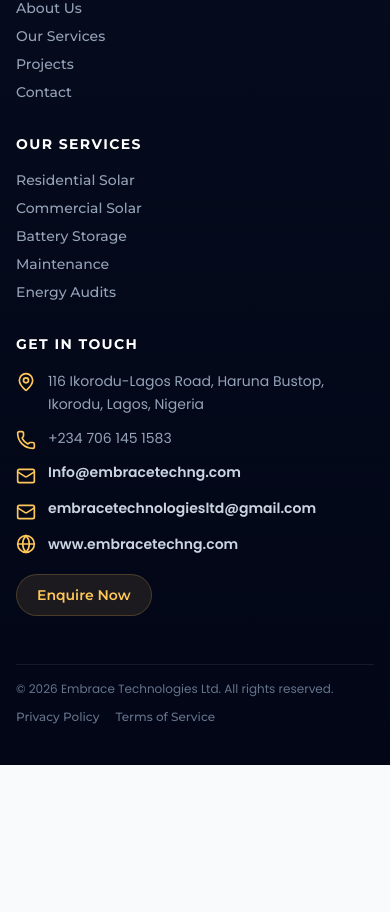
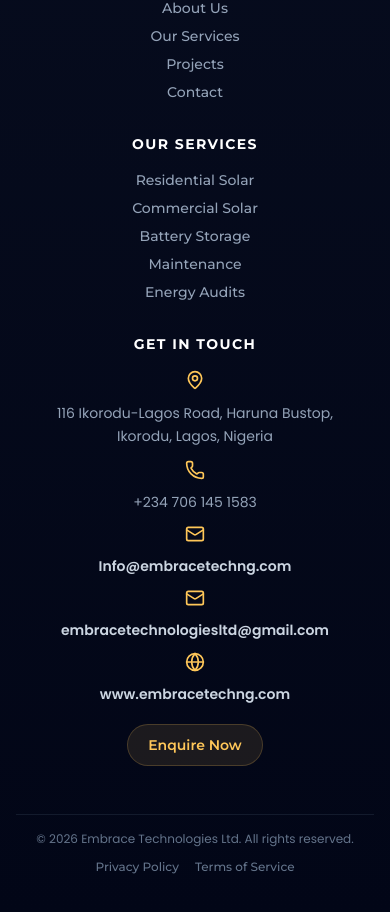
Before and after one commit to imoleayomi19/the-embrace, a React (Vite) app: page /#/contact in a window 390 px wide. Shown: the part 3094-4006 px from the top of the page. Before the commit the page ends 3859 px from the top, so only its background shows below. Built offline with nearby package versions, Linux system fonts and the light colour scheme.

Commit message:
fix: improve footer layout and responsiveness by adjusting flex properties and alignment for better user experience

```diff
--- a/src/components/Footer.tsx
+++ b/src/components/Footer.tsx
@@ -81,7 +81,7 @@
           </div>
 
           {/* Column 2: Quick Links */}
-          <div className="lg:col-span-2">
+          <div className="lg:col-span-2 text-center lg:text-left flex flex-col items-center lg:items-start">
             {/* Section Title - Montserrat Bold */}
             <h4 className="text-sm font-montserrat font-bold uppercase tracking-widest text-white mb-4">
               Quick Links
@@ -102,7 +102,7 @@
           </div>
 
           {/* Column 3: Our Services */}
-          <div className="lg:col-span-3">
+          <div className="lg:col-span-3 text-center lg:text-left flex flex-col items-center lg:items-start">
             <h4 className="text-sm font-montserrat font-bold uppercase tracking-widest text-white mb-4">
               Our Services
             </h4>
@@ -121,20 +121,20 @@
           </div>
 
           {/* Column 4: Contact Info */}
-          <div className="lg:col-span-3">
+          <div className="lg:col-span-3 text-center lg:text-left flex flex-col items-center lg:items-start">
             <h4 className="text-sm font-montserrat font-bold uppercase tracking-widest text-white mb-4">
               Get In Touch
             </h4>
-            <ul className="space-y-3 text-sm text-slate-400 font-montserrat font-medium">
-              <li className="flex items-start gap-3">
-                <MapPin className="w-5 h-5 text-secondary shrink-0 mt-0.5" />
+            <ul className="space-y-3 text-sm text-slate-400 font-montserrat font-medium items-center lg:items-start flex flex-col">
+              <li className="flex items-center lg:items-start gap-3 flex-col lg:flex-row">
+                <MapPin className="w-5 h-5 text-secondary shrink-0" />
                 {/* Body Text - Poppins Regular */}
                 <span className="leading-relaxed font-poppins font-normal">
                   116 Ikorodu-Lagos Road, Haruna Bustop, <br /> Ikorodu, Lagos, Nigeria
                 </span>
               </li>
-              <li className="flex items-start gap-3">
-                <Phone className="w-5 h-5 text-secondary shrink-0 mt-0.5" />
+              <li className="flex items-center lg:items-start gap-3 flex-col lg:flex-row">
+                <Phone className="w-5 h-5 text-secondary shrink-0" />
                 <div className="flex flex-col gap-1">
                   <a href="tel:+2347061451583" className="transition-colors hover:text-secondary block font-poppins font-normal">
                     +234 706 145 1583
@@ -142,8 +142,8 @@
                 </div>
               </li>
 
-              <li className="flex items-start gap-3">
-                <Mail className="w-5 h-5 text-secondary shrink-0 mt-1" />
+              <li className="flex items-center lg:items-start gap-3 flex-col lg:flex-row">
+                <Mail className="w-5 h-5 text-secondary shrink-0" />
                 <div className="flex flex-col gap-1">
                   <a
                     href="mailto:Info@embracetechng.com"
@@ -153,8 +153,8 @@
                   </a>
                 </div>
               </li>
-              <li className="flex items-start gap-3">
-                <Mail className="w-5 h-5 text-secondary shrink-0 mt-1" />
+              <li className="flex items-center lg:items-start gap-3 flex-col lg:flex-row">
+                <Mail className="w-5 h-5 text-secondary shrink-0" />
                 <div className="flex flex-col gap-1">
                   <a
                     href="mailto:embracetechnologiesltd@gmail.com"
@@ -164,7 +164,7 @@
                   </a>
                 </div>
               </li>
-              <li className="flex items-center gap-3">
+              <li className="flex items-center gap-3 flex-col lg:flex-row">
                 <Globe className="w-5 h-5 text-secondary shrink-0" />
                 <a
                   href="https://www.embracetechng.com"
@@ -189,9 +189,9 @@
         </div>
 
         {/* Bottom Bar */}
-        <div className="pt-4 flex flex-col gap-3 md:flex-row md:items-center md:justify-between text-slate-500 text-xs font-poppins font-normal">
+        <div className="pt-4 flex flex-col gap-3 items-center md:flex-row md:items-center md:justify-between text-slate-500 text-xs font-poppins font-normal text-center md:text-left">
           <p>© {new Date().getFullYear()} Embrace Technologies Ltd. All rights reserved.</p>
-          <div className="flex flex-wrap items-center gap-4">
+          <div className="flex flex-wrap items-center justify-center md:justify-end gap-4">
             <Link to="/privacy-policy" className="transition-colors hover:text-white font-montserrat font-medium">
               Privacy Policy
             </Link>
```
